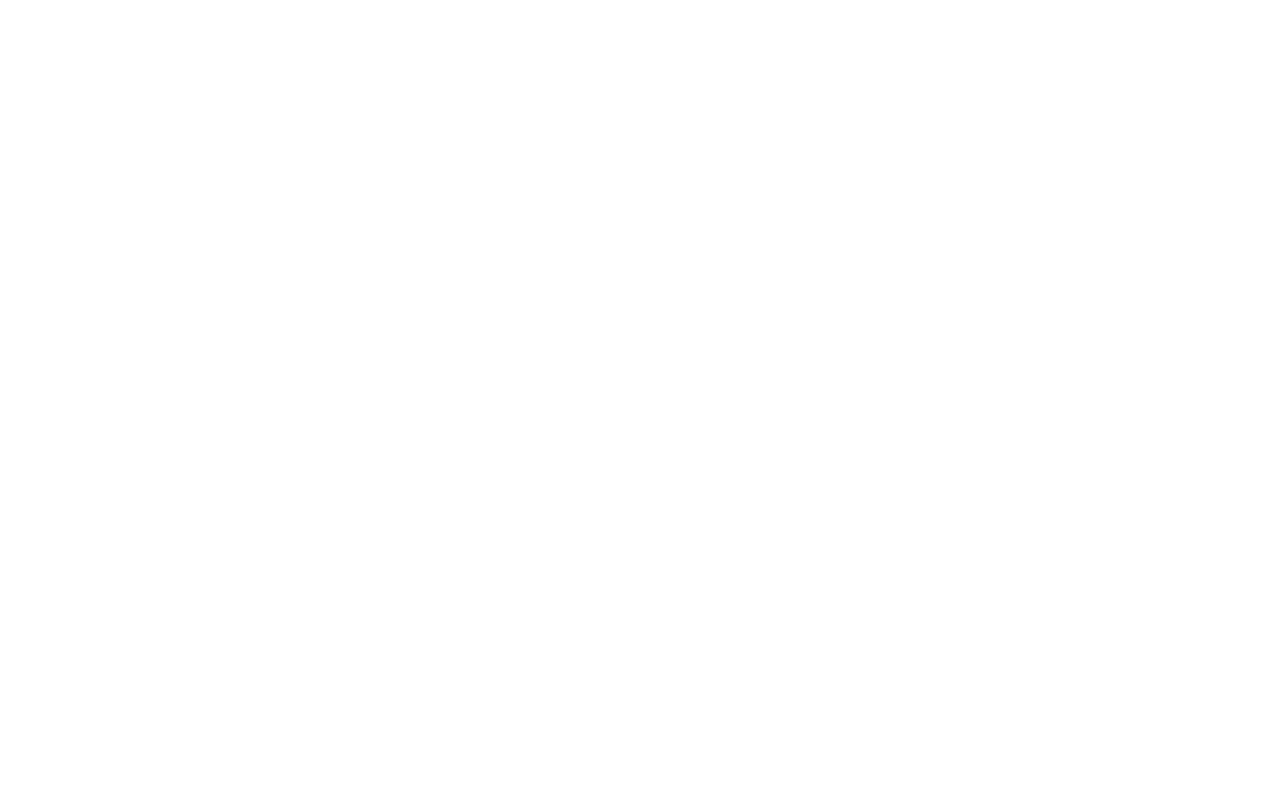
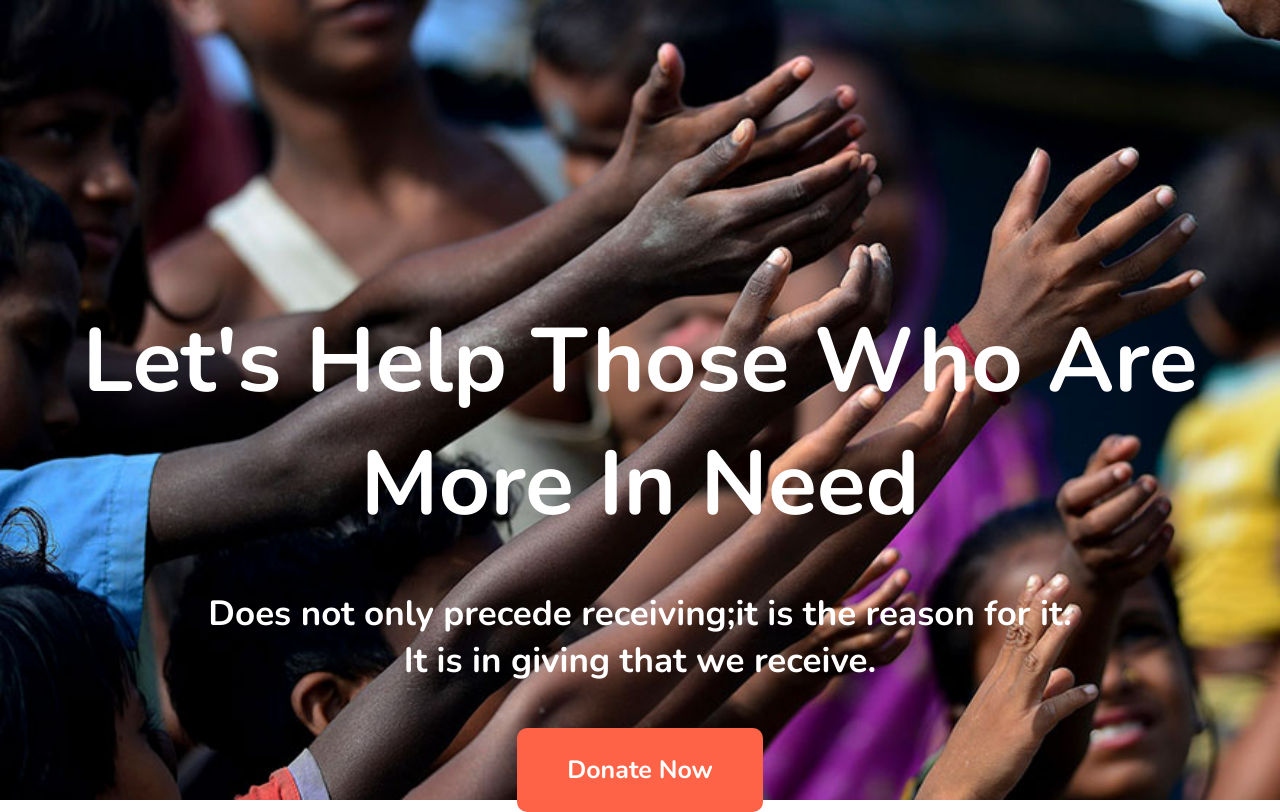
Before and after one commit to sonjibony/Donation-Hub, a plain HTML site: page index.html in a window 1280 px wide. Drawn offline with nearby package versions, Linux system fonts and the light colour scheme.

Commit message:
header done

```diff
--- a/index.html
+++ b/index.html
@@ -8,6 +8,12 @@
     <link rel="stylesheet" href="style.css">
 </head>
 <body>
-
+    <section id="first-section">
+        <div class="header-area">
+    <h1>Let's Help Those Who Are <br>More In Need</h1><br><br>
+<p> Does not only precede receiving;it is the reason for it.<br> It is in giving that we receive.</p><br><br>
+<button>Donate Now</button>
+</div>
+</section>
 </body>
 </html>
--- a/style.css
+++ b/style.css
@@ -0,0 +1,32 @@
+@import url('https://fonts.googleapis.com/css2?family=Montserrat:wght@700&family=Nunito:wght@700&display=swap');
+*{
+   margin:0 ;
+   font-family: 'Nunito', sans-serif;
+}
+#first-section{
+    background-image: url('./images/donation13.jpg');
+    background-size: cover;
+    height: 100vh;
+    text-align: center;
+
+
+}
+.header-area{
+    color:white ;
+    padding-top: 300px;
+}
+h1{
+    font-size: 90px;
+}
+p{
+    font-size:35px;
+}
+button{
+    padding: 25px 50px;
+    font-size: 25px;
+    color: white;
+    background-color:tomato ;
+    border: 0px;
+    border-radius: 10px;
+
+}
```
